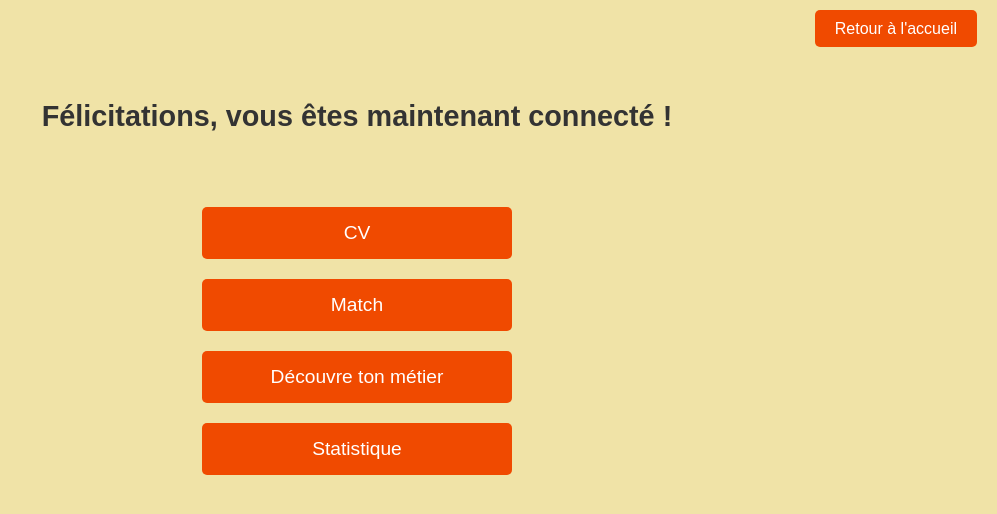
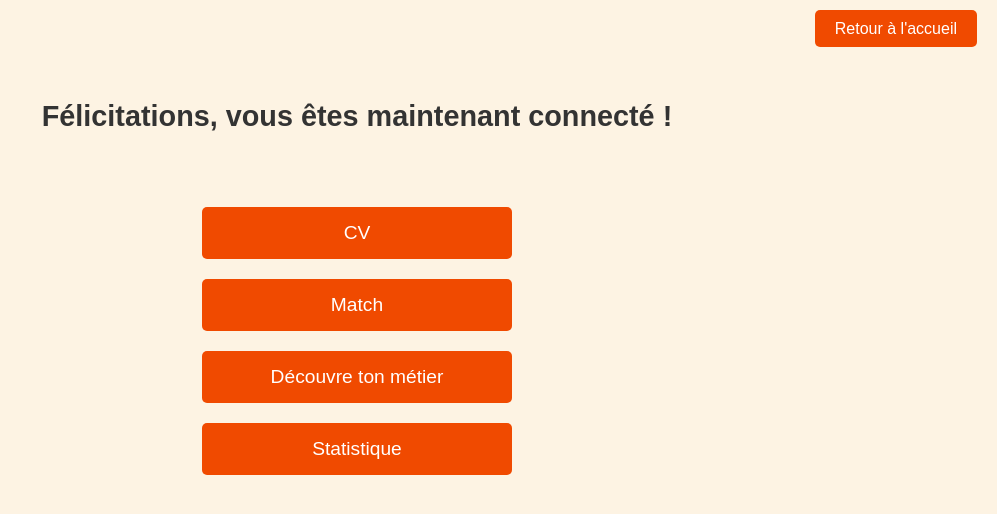
Before and after one commit to maelle0209/jobonheur, a PHP site: page /section.php in a window 1280 px wide. Shown: the top 514 px of the page, without its empty margins (283-1280 px from the left). Run offline with PHP 8.4, Linux system fonts and the light colour scheme.

Commit message:
Changement de couleur de section.php

```diff
--- a/Projet-site/styles/section.css
+++ b/Projet-site/styles/section.css
@@ -3,7 +3,7 @@ body {
     font-family: Arial, sans-serif;
     margin: 0;
     padding: 0;
-    background-color: #f0e3a7;
+    background-color: #fdf3e3;
     display: flex;
     flex-direction: column;
     align-items: center;
```
